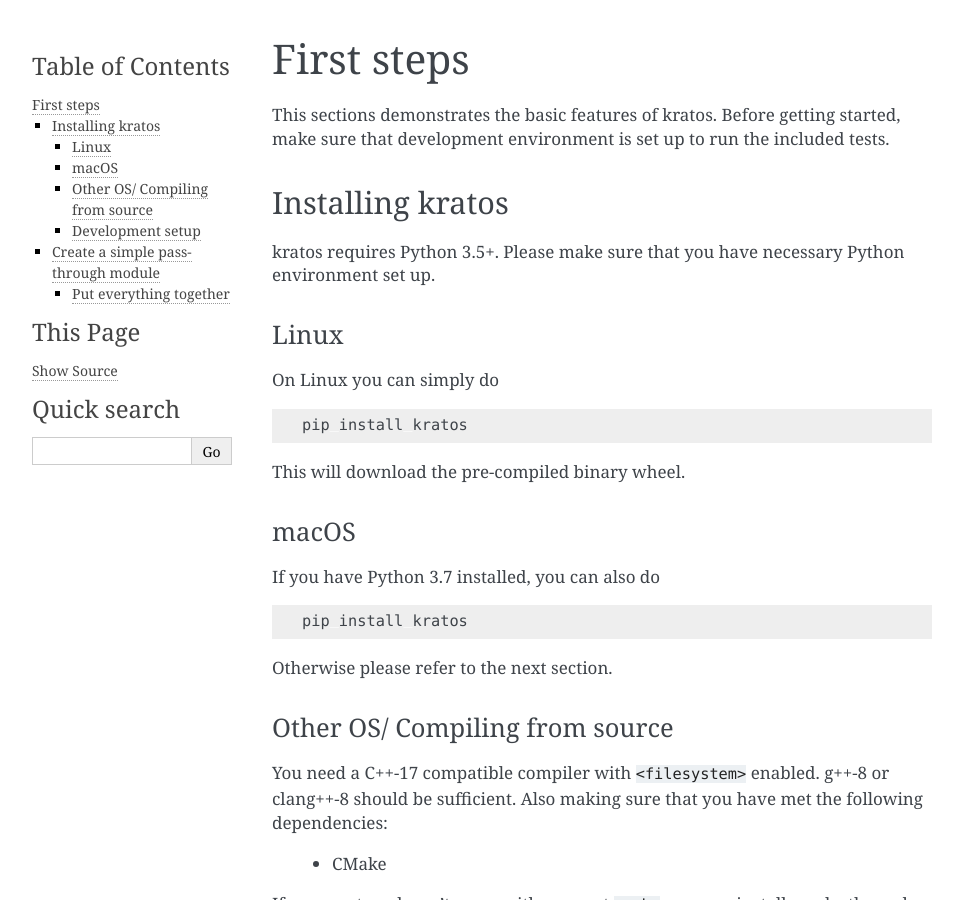
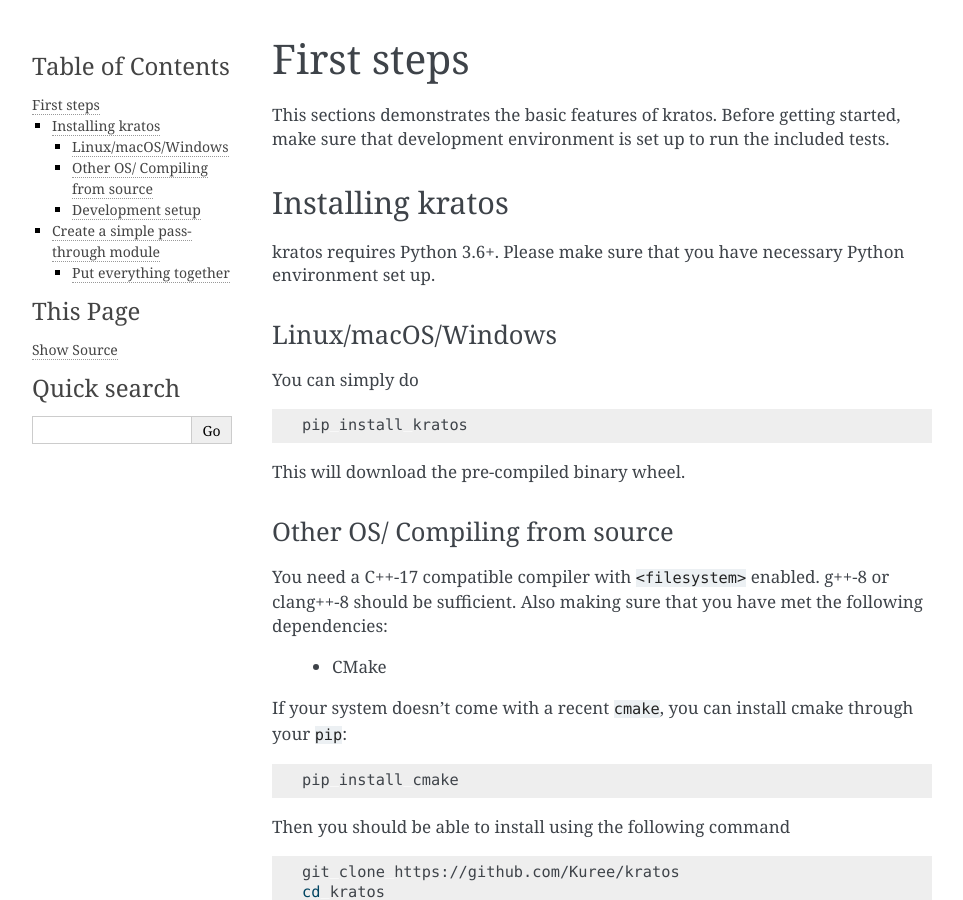
Before and after one commit to Kuree/kratos, a Sphinx documentation site: the page built from docs/basics.rst, in a window 1280 px wide and 900 px high. Shown: the whole window, without its empty margins (148-1111 px from the left). Built offline with Sphinx 7.4.7, drawn with Linux system fonts in a browser that asks for light colours.

Commit message:
update docs on wheels

```diff
--- a/README.rst
+++ b/README.rst
@@ -34,8 +34,8 @@ Install
 
    pip install kratos
 
-Pre-built wheels support all Python 3.6+ on Linux and Windows, and 3.7
-on OSX. To build it from scratch, you need a ``C++17`` compatible
+Pre-built wheels support all Python 3.6+ on Linux, Windows, and
+OSX. To build it from scratch, you need a ``C++17`` compatible
 compiler, such as ``g++-8`` or ``clang-8``.
 
 Documentation and Examples
--- a/docs/basics.rst
+++ b/docs/basics.rst
@@ -9,29 +9,18 @@ tests.
 
 Installing kratos
 =================
-kratos requires Python 3.5+. Please make sure that you have necessary Python
+kratos requires Python 3.6+. Please make sure that you have necessary Python
 environment set up.
 
-Linux
------
-On Linux you can simply do
+Linux/macOS/Windows
+-------------------
+You can simply do
 
 .. code:: bash
 
   pip install kratos
 
 This will download the pre-compiled binary wheel.
-
-macOS
------
-
-If you have Python 3.7 installed, you can also do
-
-.. code:: bash
-
-  pip install kratos
-
-Otherwise please refer to the next section.
 
 Other OS/ Compiling from source
 -------------------------------
```
